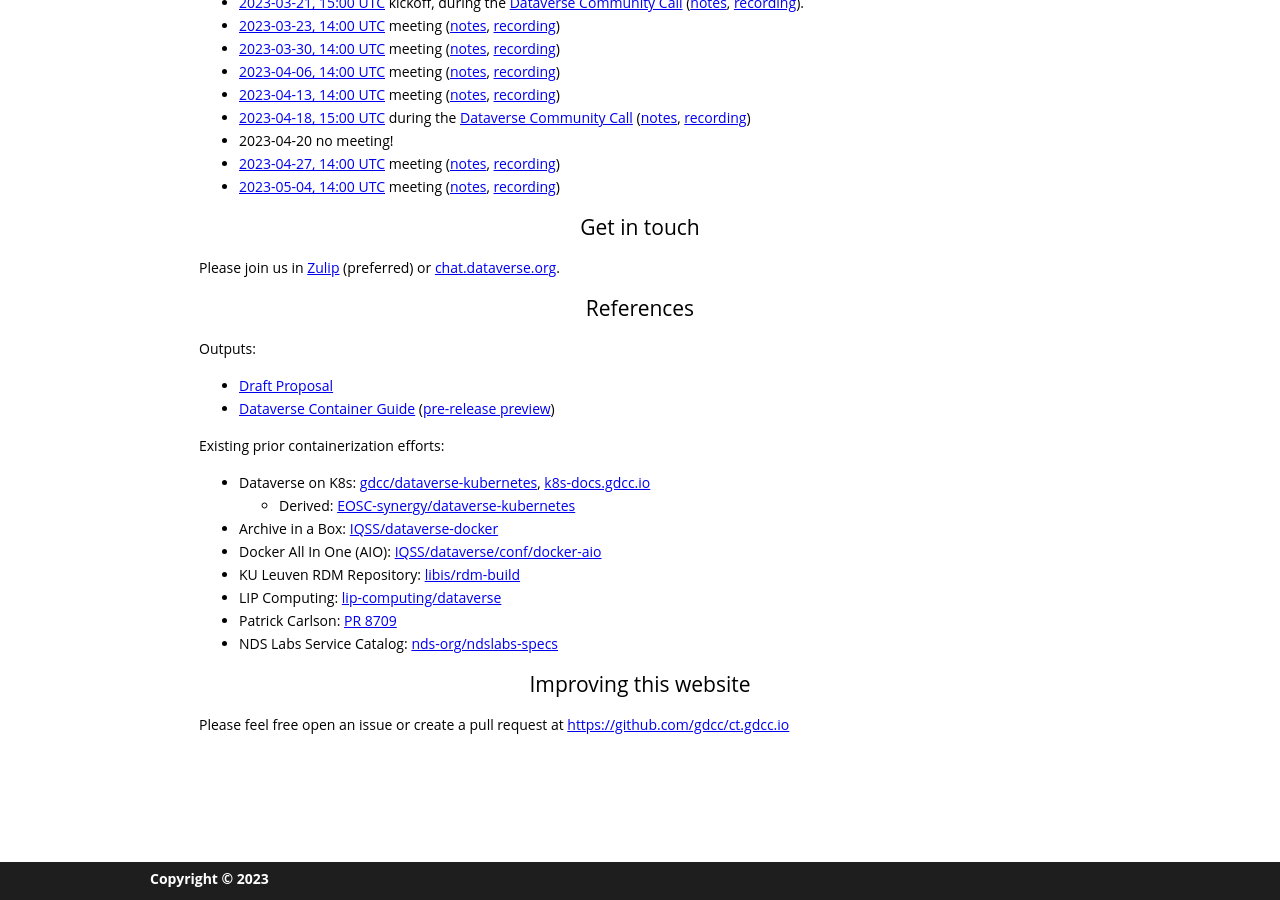
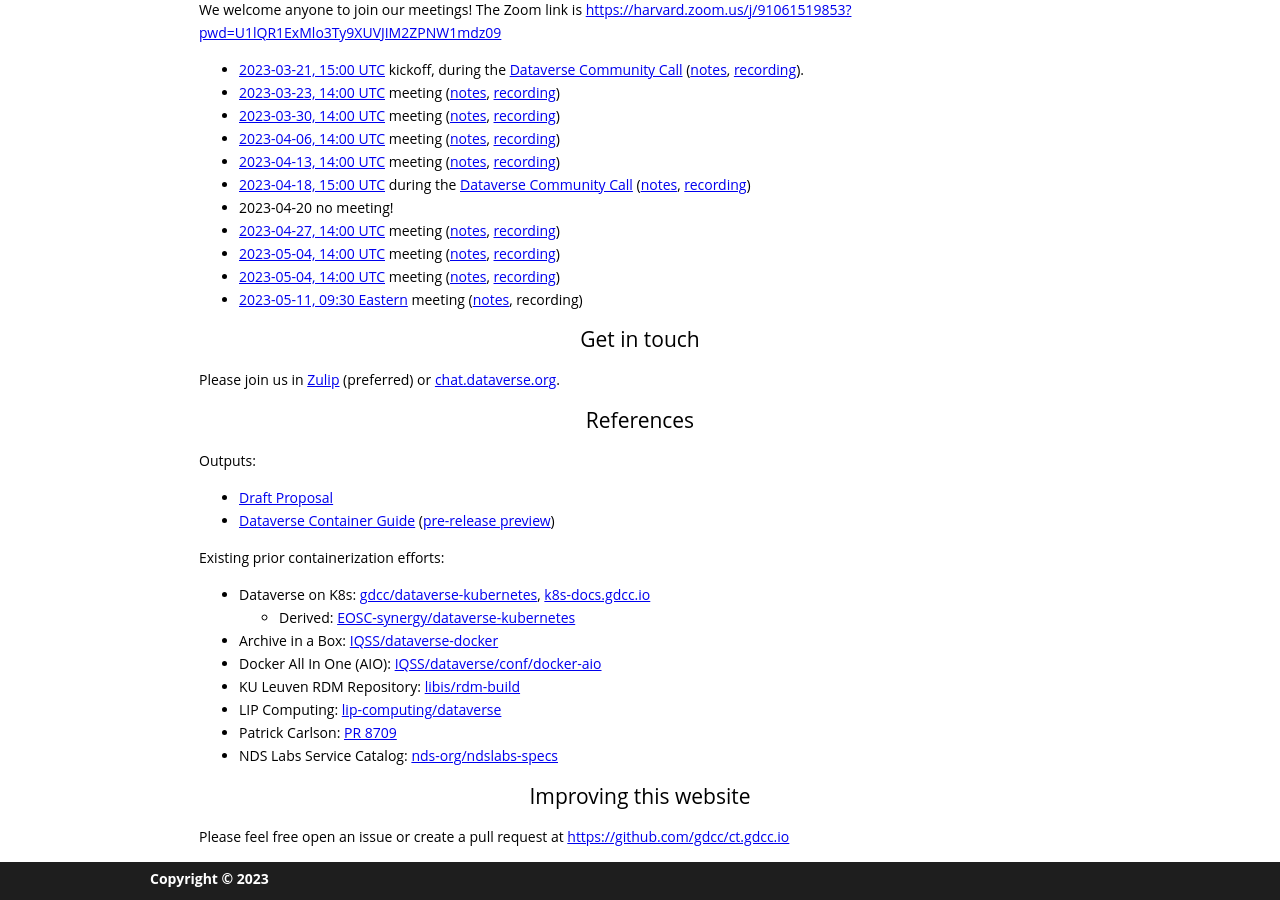
Before and after one commit to gdcc/ct.gdcc.io, a Jekyll site: the page built from index.md, in a window 1280 px wide and 900 px high, scrolled down 1307 px. Built offline with Jekyll 4.4.1, drawn with Linux system fonts in a browser that asks for light colours; our own code applies the rules of GitHub Pages for plain Markdown files; some of the changed text lies outside the part shown.

Commit message:
add next meeting and a notice that it's 1/2 hour earlier

```diff
--- a/index.md
+++ b/index.md
@@ -1,6 +1,8 @@
 ---
 title: Home
 ---
+
+# Please note! We have shifted our meeting time to be a half hour earlier!
 
 ## Motivation and goals
 
@@ -44,6 +46,8 @@ We welcome anyone to join our meetings! The Zoom link is <https://harvard.zoom.u
 - 2023-04-20 no meeting!
 - [2023-04-27, 14:00 UTC](https://time.is/compare/1400_27_Apr_2023_in_UTC) meeting ([notes](https://docs.google.com/document/d/1Hz47lLjE9h1-YE5zD2wu4tT1ObB6vB6Nr3m16pQ4LF4/edit?usp=sharing), [recording](https://harvard.zoom.us/rec/share/aBdeEowQUqdKH2H9aTF_ypWe1OI3SZj6t4m_KUJi0Sjui2e7g123GnI92Itij2fV.Vi1OWvqiXVJjbRgz))
 - [2023-05-04, 14:00 UTC](https://time.is/compare/1400_4_May_2023_in_UTC) meeting ([notes](https://docs.google.com/document/d/1U3yvg9yG5Wnm_tQkDLf5XyREYyFVoRE4_-UvnxuryVE/edit?usp=sharing), [recording](https://harvard.zoom.us/rec/share/YcaITLENsu8xdvaH6XmxENjd00TCeTzI_pIpBVMi97Nyj176C96kPsIjaEtLclG_.pSX9c_GjP79zKdZH))
+- [2023-05-04, 14:00 UTC](https://time.is/compare/1400_4_May_2023_in_UTC) meeting ([notes](https://docs.google.com/document/d/1U3yvg9yG5Wnm_tQkDLf5XyREYyFVoRE4_-UvnxuryVE/edit?usp=sharing), [recording](https://harvard.zoom.us/rec/share/YcaITLENsu8xdvaH6XmxENjd00TCeTzI_pIpBVMi97Nyj176C96kPsIjaEtLclG_.pSX9c_GjP79zKdZH))
+- [2023-05-11, 09:30 Eastern](https://time.is/compare/0930_11_May_2023_in_Boston) meeting ([notes](https://docs.google.com/document/d/1eQVm88dP2rgM9DKn4ivoWBx6MOK6aXfkLhsZN-Y3fsc/edit?usp=sharing), recording)
 
 ## Get in touch
 
```
